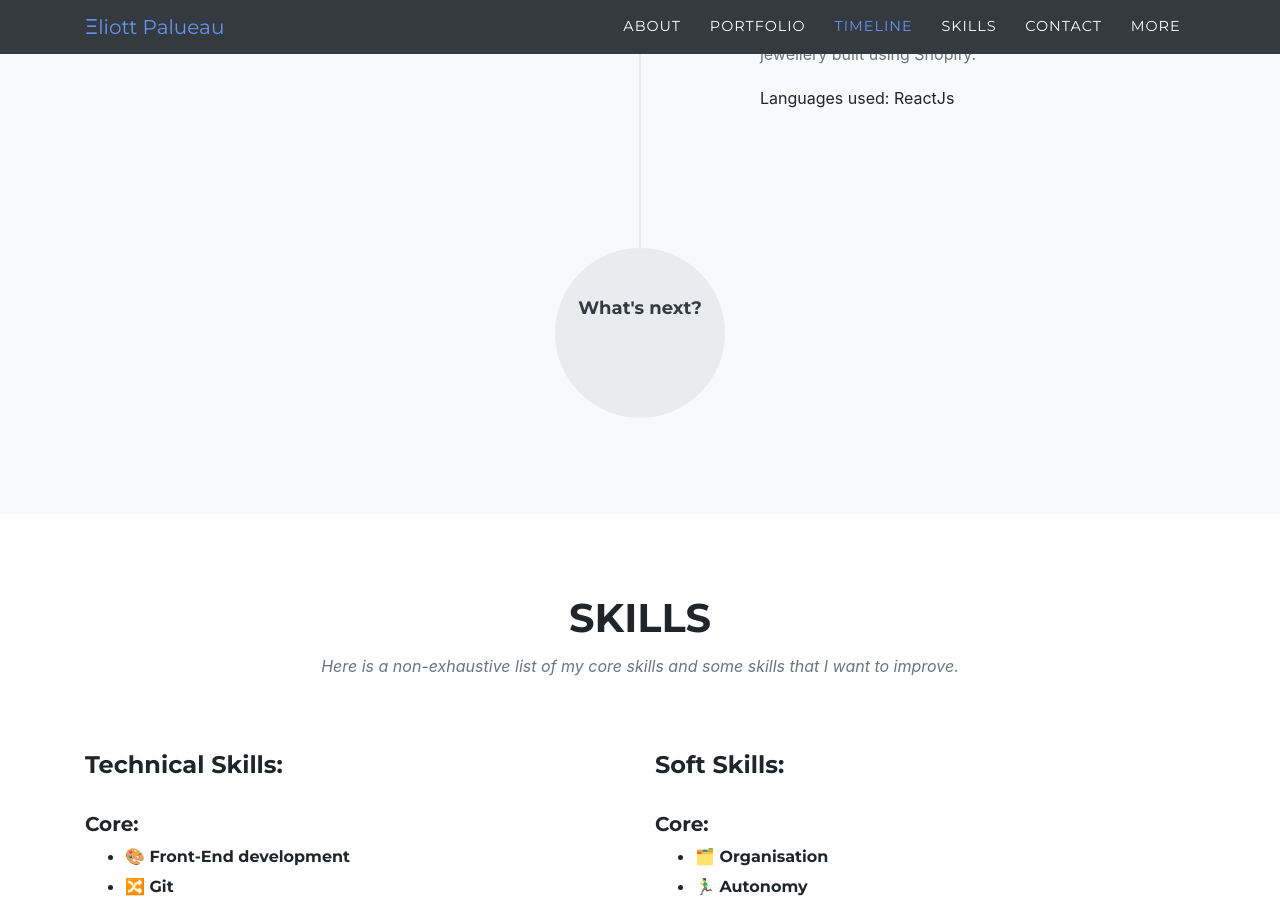
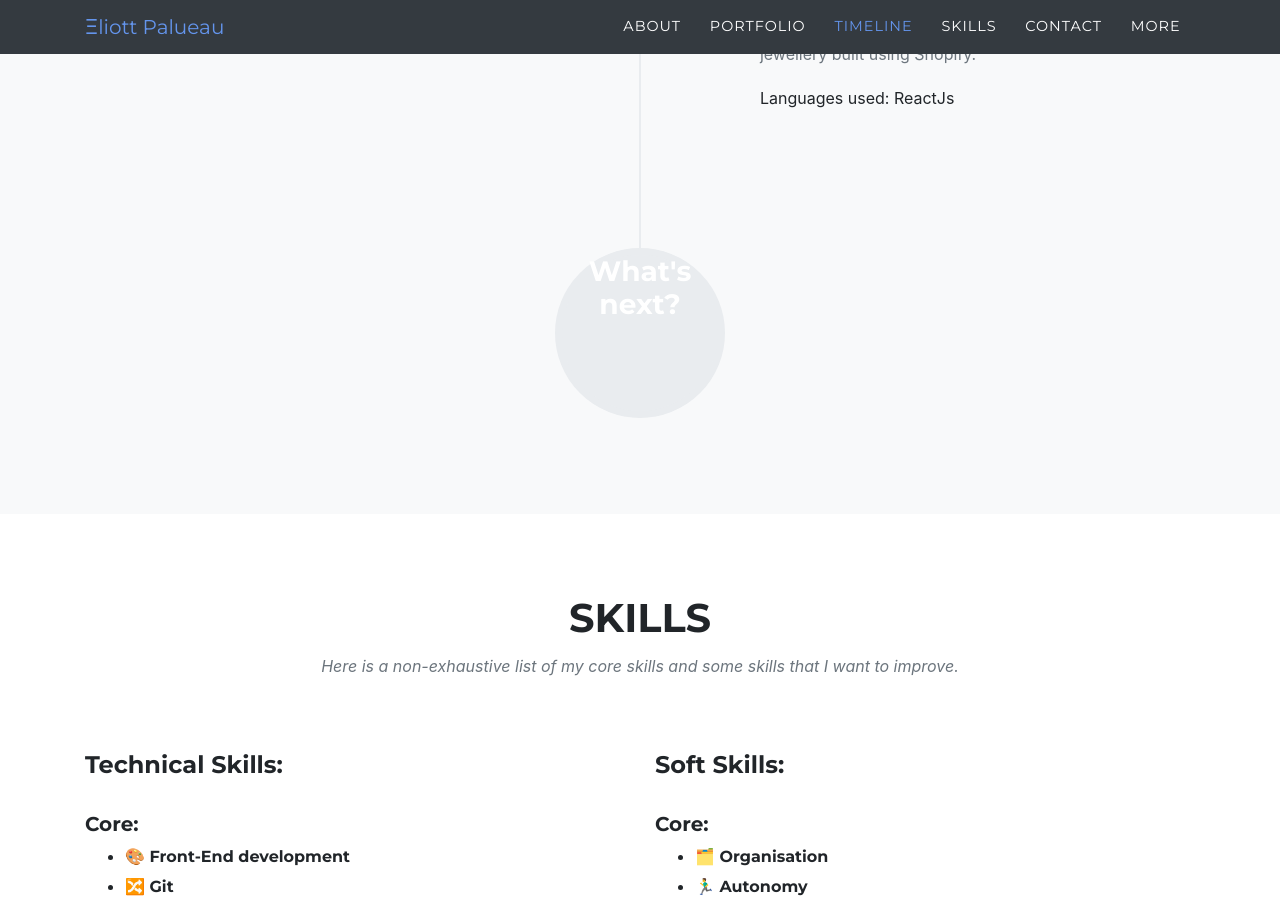
Before and after one commit to EliottPal/EliottPal.github.io, a Jekyll site: the page built from index.md, in a window 1280 px wide and 900 px high, scrolled down 5301 px. Built offline with Jekyll 4.4.1, drawn with Linux system fonts in a browser that asks for light colours; some web fonts are replaced.

Commit message:
Update whats next size

```diff
--- a/_includes/timeline.html
+++ b/_includes/timeline.html
@@ -49,7 +49,7 @@
 		  {% if site.data.sitetext[site.locale].timeline.end %}
 			<li class="timeline-inverted">
               <div class="timeline-image">
-                <h4>{{ site.data.sitetext[site.locale].timeline.end }}</h4>
+                <h3>{{ site.data.sitetext[site.locale].timeline.end }}</h3>
               </div>
             </li>
 		  {% endif %}
```
